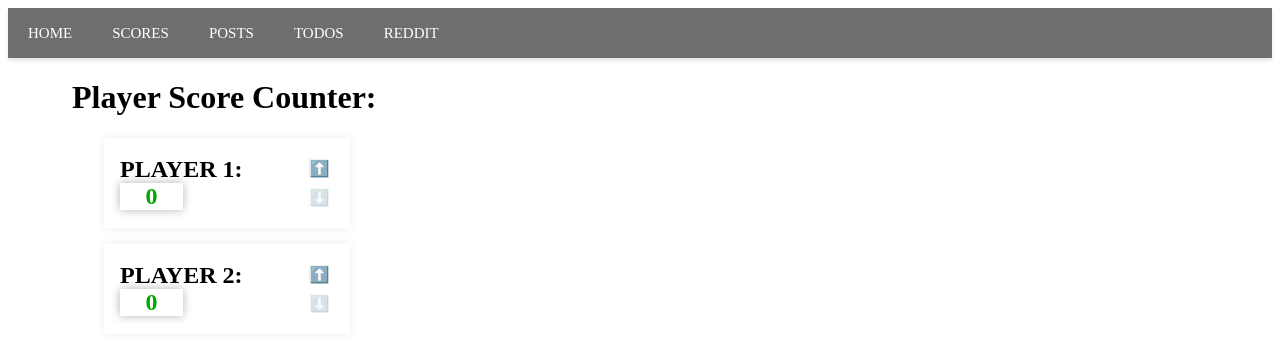
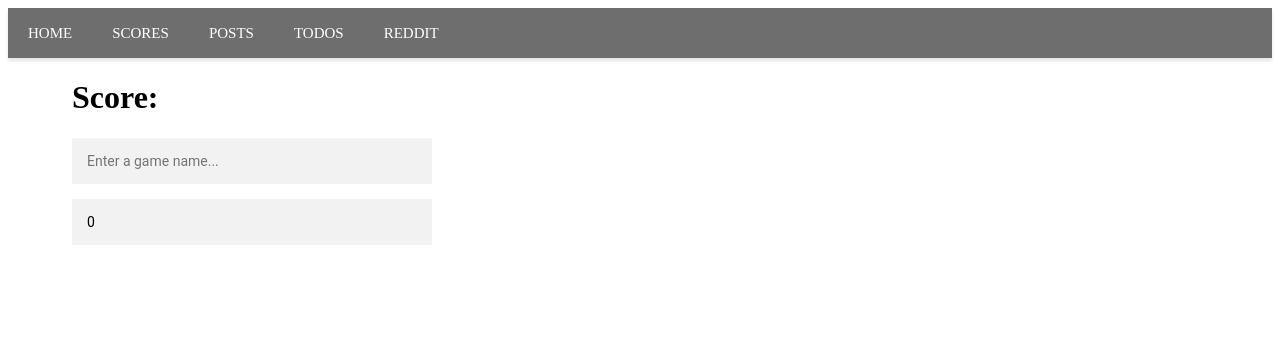
Before and after one commit to cunnellp5/MiniApps, a SvelteKit app: page /scores in a window 1280 px wide. Shown: the top 358 px of the page. Built offline with nearby package versions, Linux system fonts and the light colour scheme.

Commit message:
refactor scoring to show whole games with n number of players each keeping track of their own scores

```diff
--- /dev/null
+++ b/src/lib/GameForm.svelte
@@ -0,0 +1,89 @@
+<script lang='ts'>
+  export let addGame;
+
+  type Player = { name: string, score: number };
+
+  let gameName: string = '';
+  let players: Player[] = [];
+  let playerCount: number = 0;
+
+  function formSubmit() {
+    console.log("game created");
+    addGame({ gameName, players })
+
+    gameName = '';
+    playerCount = 0;
+    players = [];
+  }
+
+  $: {
+    players = Array(playerCount)
+      .fill(null)
+      .map((_, i) => ({ name: `Player ${i + 1}`, score: 0 }));
+  }
+</script>
+
+<form on:submit|preventDefault={formSubmit} action="" method="post">
+    <label>
+        <input
+          bind:value={gameName}
+          type="text"
+          placeholder="Enter a game name...">
+    </label>
+    <label>
+        <input
+          bind:value={playerCount}
+          type="number"
+          min="0"
+          placeholder="how many players?"
+        >
+    </label>
+    {#if playerCount > 0 && gameName.length > 0}
+      {#each players as player, i}
+        <label>
+            <input
+              bind:value={player.name}
+              type="text"
+              placeholder="Player name"
+            >
+        </label>
+      {/each}
+      <button>add game</button>
+    {/if}
+</form>
+
+<style>
+    form {
+        z-index: 1;
+        background: #FFFFFF;
+        max-width: 360px;
+    }
+    form input {
+        font-family: "Roboto", sans-serif;
+        outline: 0;
+        background: #f2f2f2;
+        width: 100%;
+        border: 0;
+        margin: 0 0 15px;
+        padding: 15px;
+        box-sizing: border-box;
+        font-size: 14px;
+    }
+    form button {
+        font-family: "Roboto", sans-serif;
+        text-transform: uppercase;
+        outline: 0;
+        background: #4CAF50;
+        width: 100%;
+        border: 0;
+        padding: 10px;
+        color: #FFFFFF;
+        font-size: 14px;
+        -webkit-transition: all 0.3 ease;
+        transition: all 0.3 ease;
+        cursor: pointer;
+    }
+    form button:hover,form button:active,form button:focus {
+        background: #43A047;
+    }
+</style>
--- a/src/routes/scores/+page.svelte
+++ b/src/routes/scores/+page.svelte
@@ -1,30 +1,73 @@
-<script>
+<script lang='ts'>
     import PlayerScore from "$lib/PlayerScore.svelte";
+    import GameForm from "$lib/GameForm.svelte";
+  import { GammaCorrectionShader } from "three/examples/jsm/Addons.js";
 
-    /** @type {Number} **/
-    let player1Score;
+    /** @type {boolean} **/
+    let showResetButton = false;
 
-    /** @type {Number} **/
-    let player2Score;
+    /** @type {Players} **/
+    type Players = { name: string, score: number }
 
-    function resetScore() {
-        player1Score = 0;
-        player2Score = 0;
+    /** @type {Game} **/
+    type Game = {
+        players: Players[],
+        gameName: string
+    }
+
+    let games:Game[] = [];
+
+    // let game: Game = {
+    //     players: [
+    //         { name: "Player 1", score: 0 },
+    //         { name: "Player 2", score: 0 }
+    //     ],
+    //     gameName: "Tic Tac Toe"
+    // }
+
+    function addGame (game) {
+        console.log(game, "game created");
+        games.push(game);
+        games = games
+    }
+
+    function resetScore(game) {
+       game.players = game.players.map(player => ({ ...player, score: 0 }));
+    }
+
+    $: {
+        console.log(games, 'testing')
+        // games.forEach((game) => {
+        //     showResetButton = game.players.some(player => player.score > 0)
+        // })
     }
 </script>
 
-<h1>Player Score Counter:</h1>
-<div class=scoreWrapper>
-    <PlayerScore bind:playerScore={player1Score} playerName="Player 1"></PlayerScore>
-    <PlayerScore bind:playerScore={player2Score} playerName="Player 2"></PlayerScore>
-    {#if player1Score > 0 || player2Score > 0}
-        <button on:click={resetScore}>RESET</button>
-    {/if}
-</div>
+<h1>Score:</h1>
+
+<GameForm addGame={addGame}/>
+
+{#each games as game}
+    <!-- <Game game={game} showResetButton={showResetButton} resetScore={resetScore}></Game> -->
+    <div class=gameWrapper>
+        Game {game.gameName}
+
+        {#each game.players as player}
+            <PlayerScore bind:playerScore={player.score} playerName={player.name}></PlayerScore>
+        {/each}
+<!--
+        {#if showResetButton}
+            <button on:click={() => resetScore(game)}>RESET</button>
+        {/if} -->
+    </div>
+{/each}
 
 <style>
-    .scoreWrapper {
+    .gameWrapper {
         margin: 0 2rem;
+        border: 1px solid #f4f4f4;
+        box-shadow: 1px 1px 5px 0 rgba(0, 0, 0, 0.08);
+        padding: 16px;
     }
 
     button {
```
